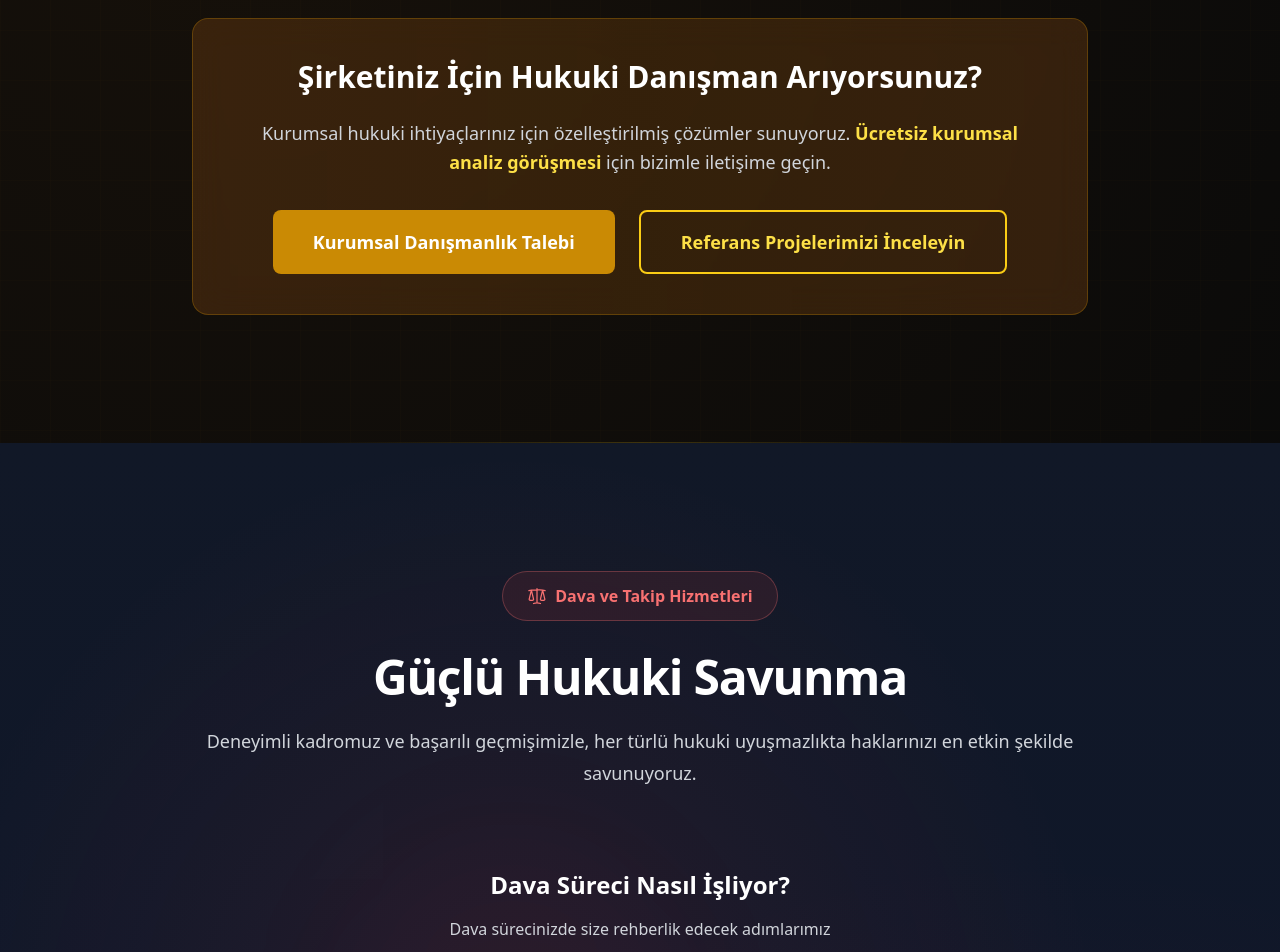
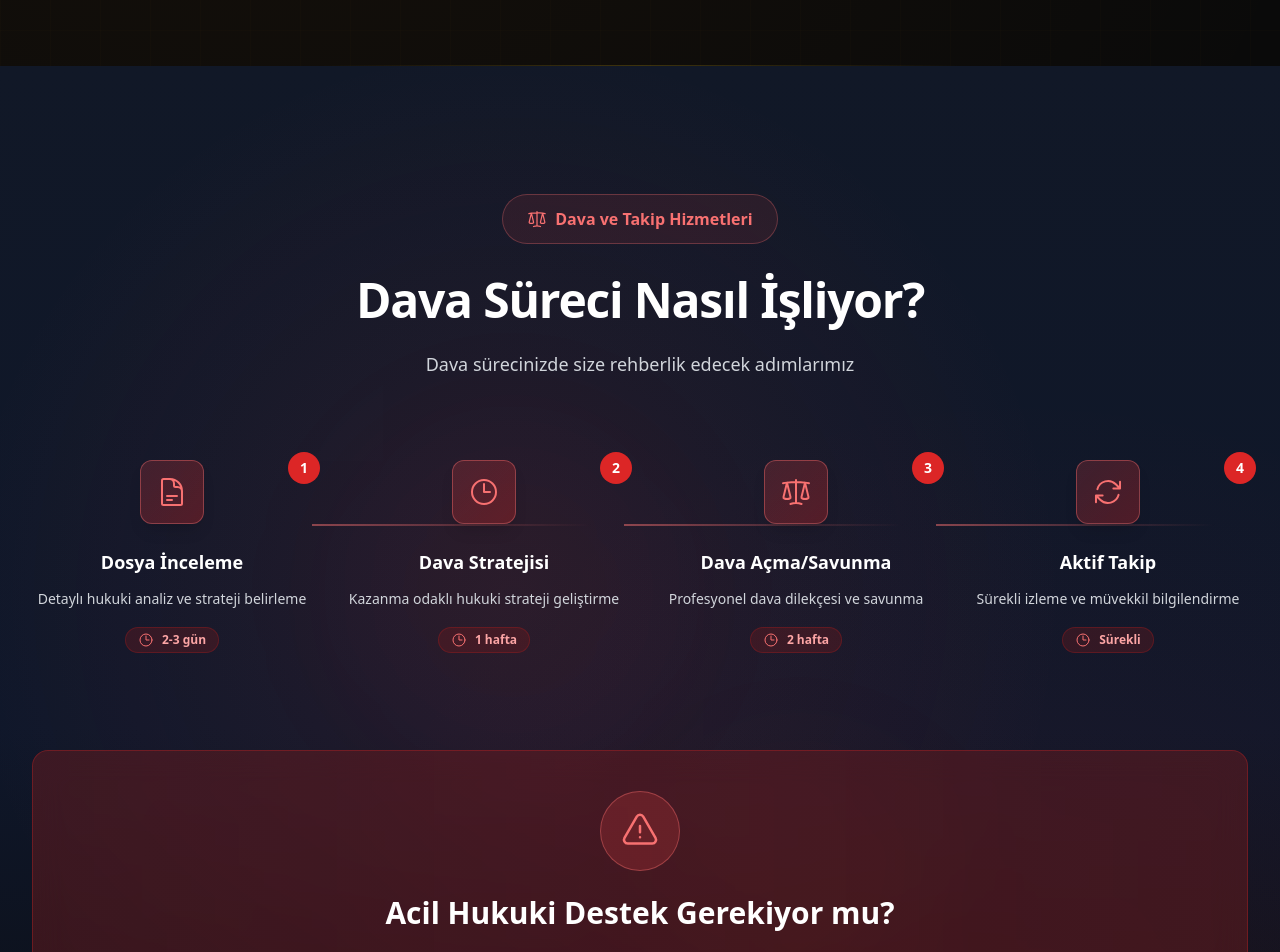
Before and after one commit to BurakYucelPY/Demir-ve-G-vercin-B-ro, a React (Vite) app: page /hizmetlerimiz in a window 1280 px wide. Shown: the part 5120-6072 px from the top of the page. Built offline with nearby package versions, Linux system fonts and the light colour scheme.

Commit message:
modified: CorporateLegalServices and LitigationServices

```diff
--- a/src/components/CorporateLegalServices.tsx
+++ b/src/components/CorporateLegalServices.tsx
@@ -199,27 +199,6 @@
             </div>
           ))}
         </div>
-
-        {/* Call to action */}
-        <div className="mt-20 text-center">
-          <div className="scroll-animate delay-1000 max-w-4xl mx-auto p-10 bg-gradient-to-r from-yellow-900/40 via-yellow-800/30 to-yellow-900/40 backdrop-blur-lg rounded-2xl border border-yellow-600/30">
-            <h3 className="text-3xl font-bold text-white mb-6">
-              Şirketiniz İçin Hukuki Danışman Arıyorsunuz?
-            </h3>
-            <p className="text-gray-300 mb-8 leading-relaxed text-lg">
-              Kurumsal hukuki ihtiyaçlarınız için özelleştirilmiş çözümler sunuyoruz.
-              <span className="text-yellow-300 font-semibold"> Ücretsiz kurumsal analiz görüşmesi</span> için bizimle iletişime geçin.
-            </p>
-            <div className="flex flex-col sm:flex-row gap-6 justify-center">
-              <button className="px-10 py-4 bg-yellow-600 hover:bg-yellow-700 text-white font-bold rounded-lg transition-all duration-300 text-lg">
-                Kurumsal Danışmanlık Talebi
-              </button>
-              <button className="px-10 py-4 bg-transparent border-2 border-yellow-400 hover:border-yellow-300 text-yellow-300 hover:text-yellow-200 font-semibold rounded-lg transition-all duration-300 text-lg">
-                Referans Projelerimizi İnceleyin
-              </button>
-            </div>
-          </div>
-        </div>
       </div>
     </div>
   )
--- a/src/components/LitigationServices.tsx
+++ b/src/components/LitigationServices.tsx
@@ -62,25 +62,15 @@
             <span className="text-red-400 font-semibold">Dava ve Takip Hizmetleri</span>
           </div>
           <h2 className="scroll-animate delay-200 text-4xl font-bold tracking-tight text-white sm:text-5xl mb-6">
-            Güçlü Hukuki Savunma
+            Dava Süreci Nasıl İşliyor?
           </h2>
           <p className="scroll-animate delay-300 text-lg leading-8 text-gray-300">
-            Deneyimli kadromuz ve başarılı geçmişimizle, her türlü hukuki uyuşmazlıkta
-            haklarınızı en etkin şekilde savunuyoruz.
+            Dava sürecinizde size rehberlik edecek adımlarımız
           </p>
         </div>
 
         {/* Process timeline */}
         <div className="mb-24">
-          <div className="text-center mb-16">
-            <h3 className="scroll-animate delay-800 text-2xl font-bold text-white mb-4">
-              Dava Süreci Nasıl İşliyor?
-            </h3>
-            <p className="scroll-animate delay-900 text-gray-300">
-              Dava sürecinizde size rehberlik edecek adımlarımız
-            </p>
-          </div>
-
           <div className="grid grid-cols-1 md:grid-cols-2 lg:grid-cols-4 gap-8">
             {processSteps.map((step, index) => (
               <div
```
